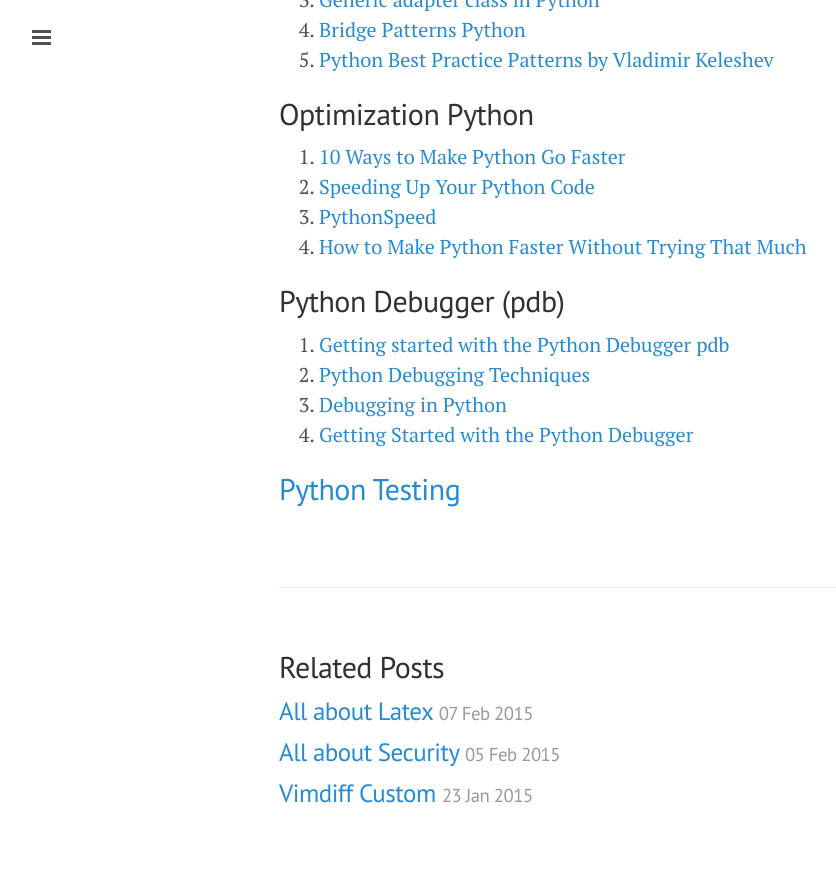
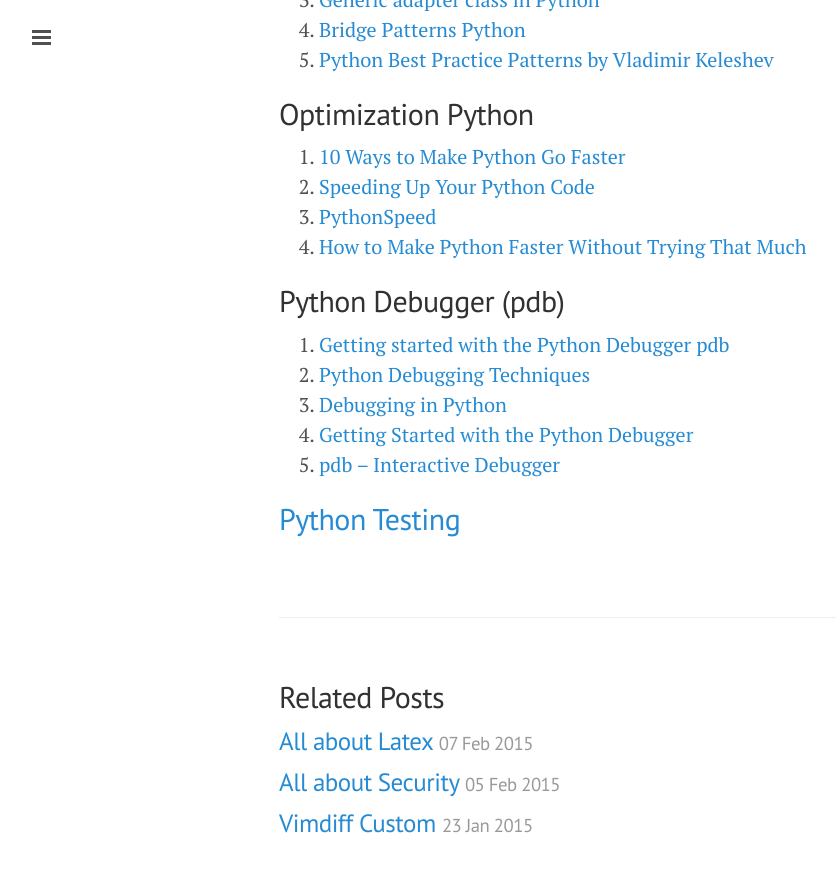
Before and after one commit to ibotdotout/ibotdotout.github.io, a Jekyll site: the page built from _posts/2014-06-08-python.md, in a window 1280 px wide and 900 px high, scrolled down 3947 px. Shown: the top 872 px of the window, without its empty margins (1-837 px from the left). Built offline with Jekyll 4.4.1, drawn with Linux system fonts in a browser that asks for light colours; Markdown is read by kramdown in place of the engine named in the settings.

Commit message:
Update 2014-06-08-python.md

```diff
--- a/_posts/2014-06-08-python.md
+++ b/_posts/2014-06-08-python.md
@@ -164,5 +164,6 @@ permalink: python
 2. [Python Debugging Techniques](https://gimmebar-assets.s3.amazonaws.com/4fe38b76be0a5.html)
 3. [Debugging in Python](https://pythonconquerstheuniverse.wordpress.com/2009/09/10/debugging-in-python/)
 4. [Getting Started with the Python Debugger](http://tech.pro/tutorial/1382/getting-started-with-the-python-debugger)
+5. [pdb – Interactive Debugger](http://pymotw.com/2/pdb/#temporary-breakpoints)
 
 ## [Python Testing]({{url}}/python-testing)
```
